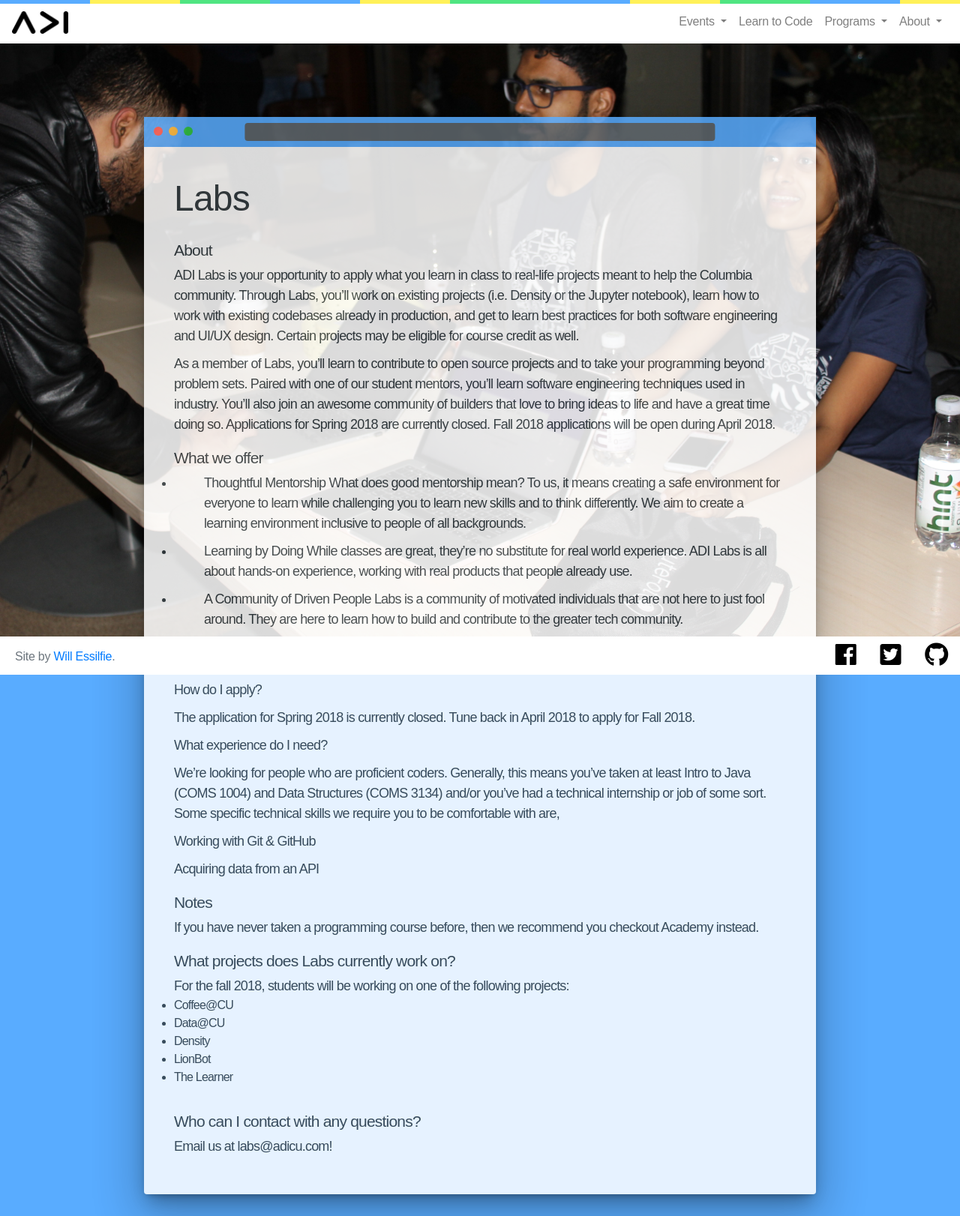
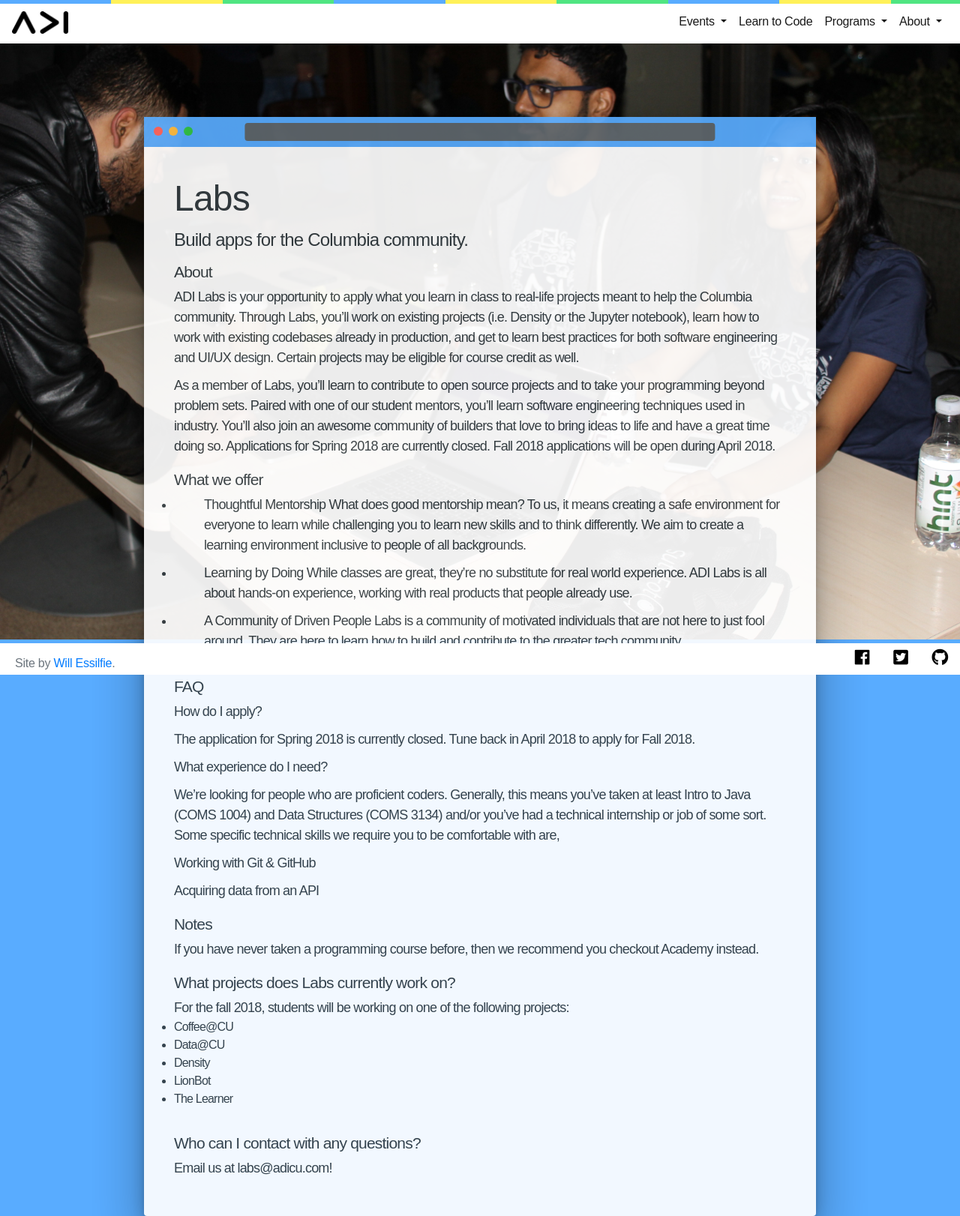
Before and after one commit to adicu/adicu.github.io, a Jekyll site: the page built from programs/labs.md, in a window 1280 px wide. Shown: the whole page at 75% size. Built offline with Jekyll 4.4.1, drawn with Linux system fonts in a browser that asks for light colours; nearby versions of some CDN libraries; some web fonts are replaced.

Commit message:
fix mobile css issue

```diff
--- a/_includes/nav.html
+++ b/_includes/nav.html
@@ -8,7 +8,7 @@
   <span class="ribbon-strip blue"></span>
   <span class="ribbon-strip yellow"></span>
   <span class="ribbon-strip green"></span>
-  <span class="ribbon-strip blue"></span>
+ <!-- <span class="ribbon-strip blue"></span>
   <span class="ribbon-strip yellow"></span>
   <span class="ribbon-strip green"></span>
   <span class="ribbon-strip blue"></span>
@@ -19,16 +19,7 @@
   <span class="ribbon-strip green"></span>
   <span class="ribbon-strip blue"></span>
   <span class="ribbon-strip yellow"></span>
-  <span class="ribbon-strip green"></span>
-  <span class="ribbon-strip blue"></span>
-  <span class="ribbon-strip yellow"></span>
-  <span class="ribbon-strip green"></span>
-  <span class="ribbon-strip blue"></span>
-  <span class="ribbon-strip yellow"></span>
-  <span class="ribbon-strip green"></span>
-  <span class="ribbon-strip blue"></span>
-  <span class="ribbon-strip yellow"></span>
-  <span class="ribbon-strip green"></span>
+  <span class="ribbon-strip green"></span> -->
 </div>
 
 <nav class="navbar navbar-expand-lg navbar-light bg-white">
@@ -39,21 +30,23 @@
   <div class="collapse navbar-collapse" id="navbarNav">
     <ul class="navbar-nav ml-auto">
       <li class="nav-item dropdown">
-        <a class="nav-link dropdown-toggle" href="#" id="navbarDropdown" role="button" data-toggle="dropdown" aria-haspopup="true" aria-expanded="false">
+        <a class="nav-link dropdown-toggle active" href="#" id="navbarDropdown" role="button" data-toggle="dropdown" aria-haspopup="true" aria-expanded="false">
           Events
         </a>
-        <div class="dropdown-menu" aria-labelledby="navbarDropdown">
+        <div class="dropdown-menu active" aria-labelledby="navbarDropdown">
           <a class="dropdown-item" href="https://devfe.st/">DevFest</a>
           <a class="dropdown-item" href="/events/startup">Startup Career Fair</a>
           <a class="dropdown-item" href="/events/cookiesandcode">Cookies and Code</a>
+          <div class="dropdown-divider"></div>
+          <a class="dropdown-item" href="https://www.facebook.com/adicu/events/">Weekly Events</a>
         </div>
       </li>
 
       <li class="nav-item">
-        <a class="nav-link" href="/resources/learntocode/">Learn to Code</a>
+        <a class="nav-link active" href="/resources/learntocode/">Learn to Code</a>
       </li>
 
-      <li class="nav-item dropdown">
+      <li class="nav-item dropdown active">
         <a class="nav-link dropdown-toggle" href="#" id="navbarDropdown" role="button" data-toggle="dropdown" aria-haspopup="true" aria-expanded="false">
           Programs
         </a>
@@ -64,7 +57,7 @@
         </div>
       </li>
       <li class="nav-item dropdown">
-        <a class="nav-link dropdown-toggle" href="#" id="navbarDropdown" role="button" data-toggle="dropdown" aria-haspopup="true" aria-expanded="false">
+        <a class="nav-link dropdown-toggle active" href="#" id="navbarDropdown" role="button" data-toggle="dropdown" aria-haspopup="true" aria-expanded="false">
           About
         </a>
         <div class="dropdown-menu" aria-labelledby="navbarDropdown">
--- a/css/style.css
+++ b/css/style.css
@@ -48,7 +48,7 @@ body {
 
 .ribbon-strip {
 	height: .3125rem;
-    width: 7.5rem;
+    width: 11.6vw;
     display: inline-block;
 }
 
@@ -82,7 +82,7 @@ div.browser {
   padding-bottom: 10%;
   position: relative;
   width: 70%;
-  opacity: .85;
+  opacity: .92;
   padding-bottom: 50px;
 }
 
@@ -124,6 +124,13 @@ div.browser div.chrome div.url {
           transform: translateX(-50%);
   top: 8px;
   width: 70%;
+}
+
+
+@media (max-width: 480px) {
+  div.browser div.chrome div.url {
+    width: 50%;
+  }
 }
 div.browser h1 {
   font-size: 48px;
@@ -169,7 +176,7 @@ div.browser p {
 }
 
 .fab {
-	font-size: 2em;
+	font-size: 1.4em;
 	color: black;
 }
 /* handling bootstrap dropdown showing off screen */
--- a/programs/labs.md
+++ b/programs/labs.md
@@ -4,6 +4,7 @@ title: ADI Labs
 permalink: /programs/labs
 ---
 # Labs
+## Build apps for the Columbia community.
 
 ### About
 ADI Labs is your opportunity to apply what you learn in class to real-life projects meant to help the Columbia community. Through Labs, you’ll work on existing projects (i.e. Density or the Jupyter notebook), learn how to work with existing codebases already in production, and get to learn best practices for both software engineering and UI/UX design. Certain projects may be eligible for course credit as well.
```
Also changed, not shown: resources/learntocode.md (+1 -0 lines), _layouts/default.html (line endings or trailing spaces).
